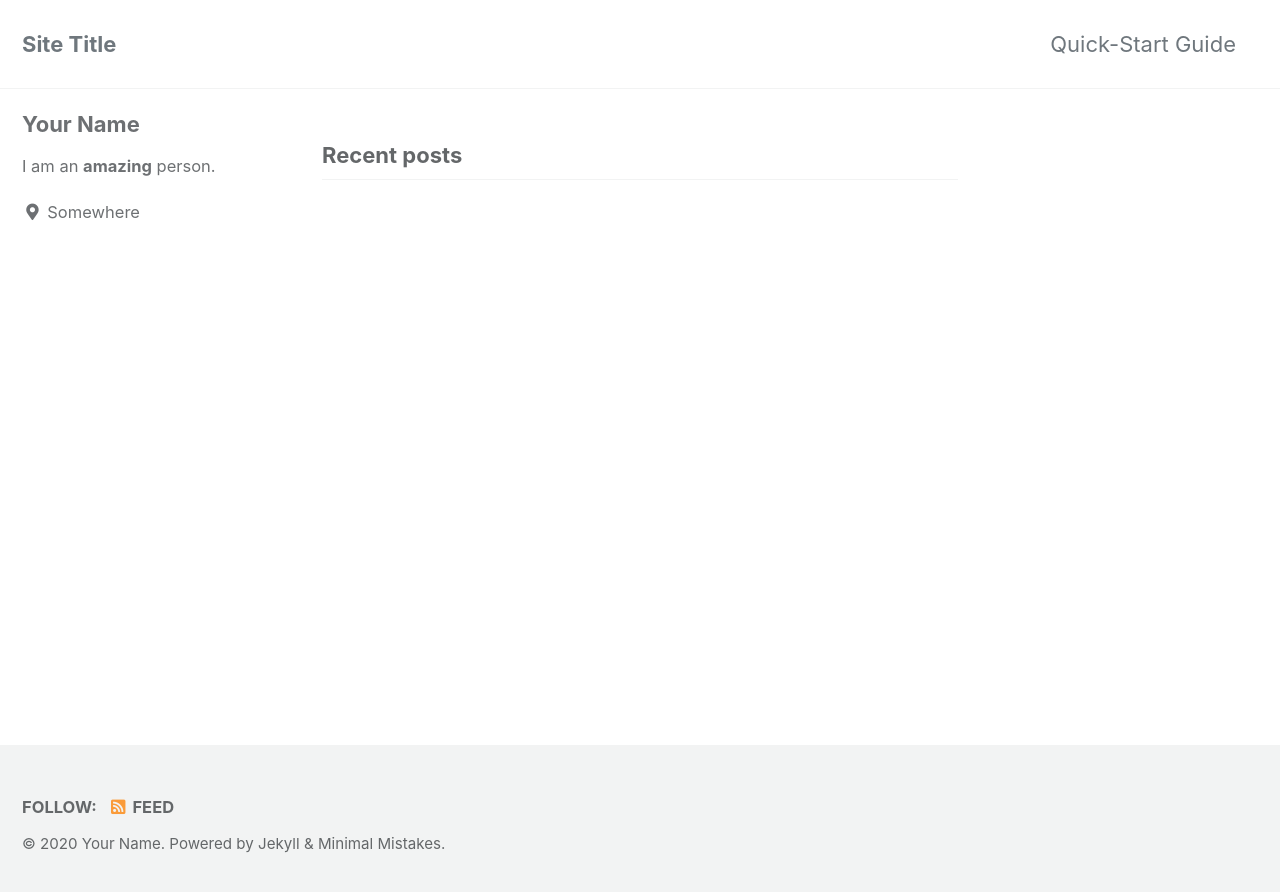
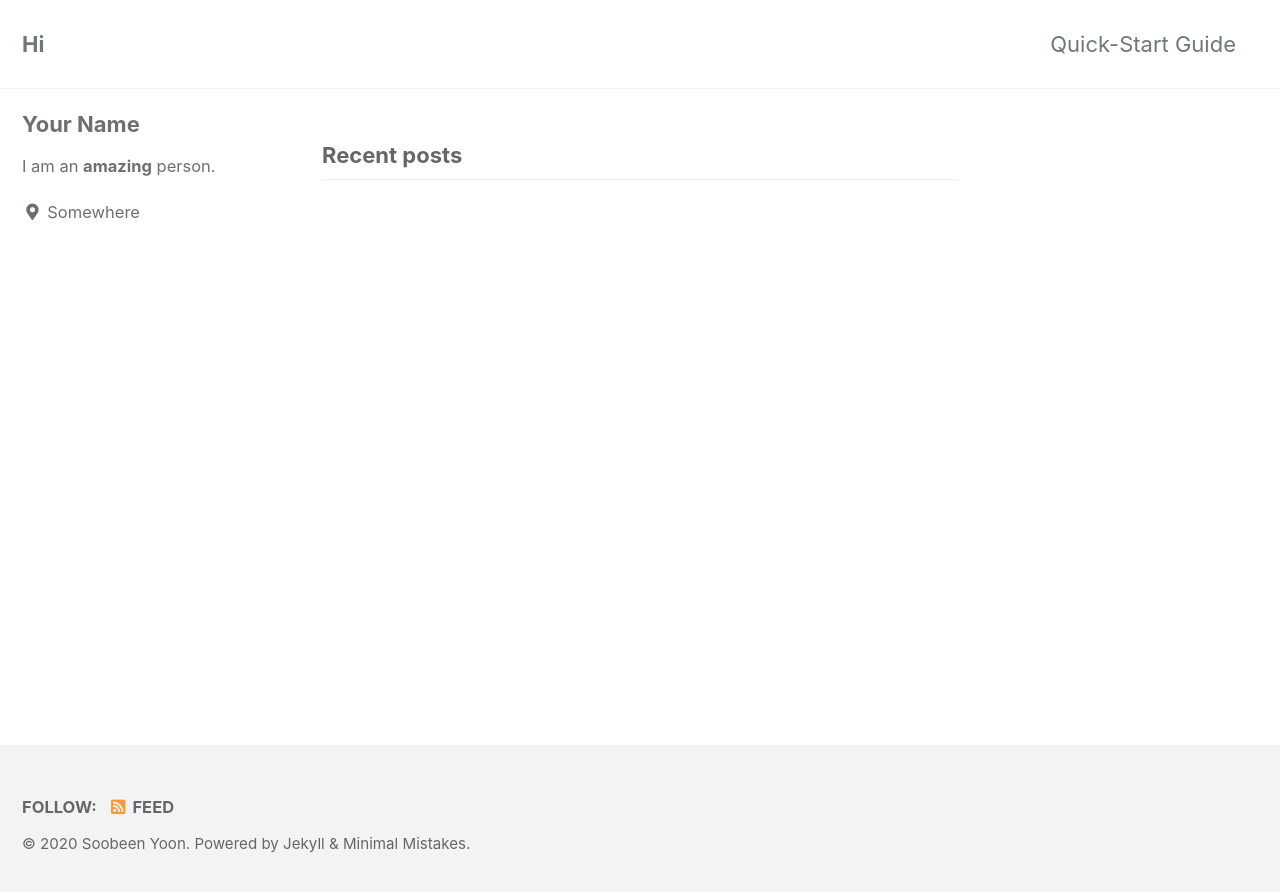
Before and after one commit to kumsil1006/kumsil1006.github.io, a Jekyll site: the page built from index.html, in a window 1280 px wide. Shown: the top 892 px of the page. Built offline with Jekyll 4.4.1, drawn with Linux system fonts in a browser that asks for light colours; cached includes are drawn as plain includes; the list of posts is cut into pages by our own code.

Commit message:
Update _config.yml

```diff
--- a/_config.yml
+++ b/_config.yml
@@ -16,13 +16,13 @@ minimal_mistakes_skin    : "default" # "air", "aqua", "contrast", "dark", "dirt"
 
 # Site Settings
 locale                   : "en-US"
-title                    : "Site Title"
+title                    : "Hi"
 title_separator          : "-"
 subtitle                 : # site tagline that appears below site title in masthead
-name                     : "Your Name"
-description              : "An amazing website."
+name                     : "Soobeen Yoon"
+description              : "My blog"
 url                      : "https://kumsil1006.github.io"
-baseurl                  : # the subpath of your site, e.g. "/blog"
+baseurl                  : "/blog"# the subpath of your site, e.g.
 repository               : # GitHub username/repo-name e.g. "mmistakes/minimal-mistakes"
 teaser                   : # path of fallback teaser image, e.g. "/assets/images/500x300.png"
 logo                     : # path of logo image to display in the masthead, e.g. "/assets/images/88x88.png"
```
